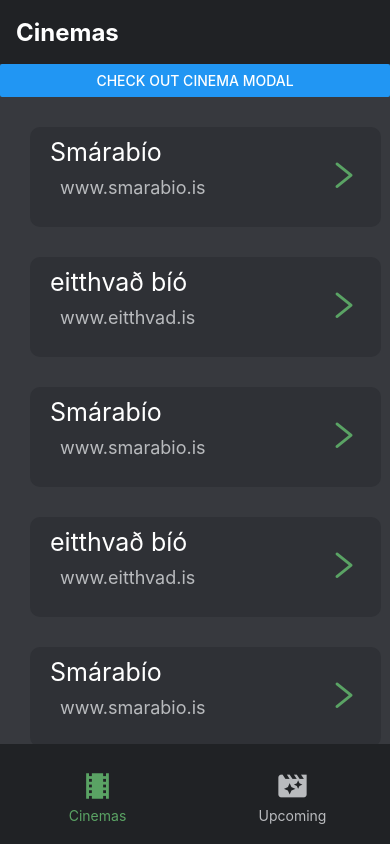
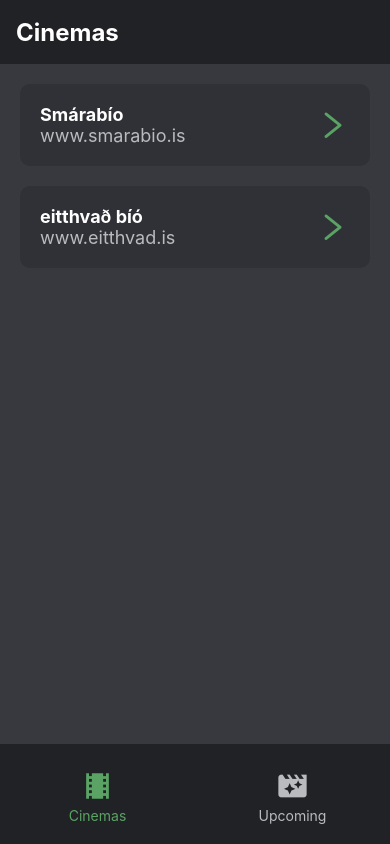
Before and after one commit to njalsson/cinema, a React Native app: screen /Cinemas in a window 390 px wide. Built offline with nearby package versions, Linux system fonts and the light colour scheme.

Commit message:
file structure

```diff
--- a/src/components/MovieItem/MovieItem.jsx
+++ b/src/components/MovieItem/MovieItem.jsx
@@ -1,5 +1,7 @@
 import React from 'react';
 import { Text, View } from 'react-native';
+import { AntDesign } from '@expo/vector-icons';
+import { green } from '../../styles/colors';
 import styles from './styles';
 
 import MoviePoster from '../MoviePoster/MoviePoster';
@@ -17,6 +19,7 @@
                     <Genre genre="Action" />
                 </View>
             </View>
+            <AntDesign name="right" size={36} color={green} style={{alignSelf: 'center'}}/>
         </View>
     );
 }
--- a/src/components/MovieItem/styles.js
+++ b/src/components/MovieItem/styles.js
@@ -3,7 +3,7 @@
 export default StyleSheet.create({
     container: {
         backgroundColor: itemBackground,
-        borderRadius: 20,
+        borderRadius: 10,
         padding: 20,
         flexDirection: 'row',
         marginBottom: 20,
--- a/src/components/cinemalist/cinemalist.jsx
+++ /dev/null
@@ -1,24 +0,0 @@
-import React from 'react';
-import { FlatList, TouchableOpacity } from 'react-native';
-import styles from './styles';
-import CinemalistItem from '../cinemalistitem/cinemalistItem';
-
-export default function Cinemalist({array}) {
-    return (            <FlatList style={styles.list}
-
-        data={array}
-        keyExtractor={item => item.id}
-        renderItem={({item}) => {
-            return (
-                <TouchableOpacity
-                    onPress={() => console.log('hello')}
-                >
-                    <CinemalistItem
-                        name={item.name}
-                        link={item.link}
-                    />
-                </TouchableOpacity>
-            );
-        }}
-    />);
-}
--- a/src/components/cinemalistitem/cinemalistItem.jsx
+++ b/src/components/cinemalistitem/cinemalistItem.jsx
@@ -1,20 +1,22 @@
 import React from 'react';
-import { View, Text } from 'react-native';
+import { View, Text} from 'react-native';
 import styles from './styles';
 import { AntDesign } from '@expo/vector-icons';
-import PropTypes from 'prop-types';
 
 export default function CinemalistItem({name, link}) {
     return (
-        <View style={styles.container}><View>
-            <Text style={styles.cinemaName}>{name}</Text>
-            <Text style={styles.cinemaLink}>{link}</Text>
+
+        <View style={styles.container}>
+            <View>
+                <Text style={styles.cinemaName}>{name}</Text>
+                <Text style={styles.cinemaLink}>{link}</Text>
+            </View>
+            <AntDesign style={styles.arrow} name="right" size={34} color="white" />
         </View>
-        <AntDesign style={styles.arrow} name="right" size={34} color="white" />
-        </View>);
+    );
 }
 
-CinemalistItem.propTypes = {
-    name: PropTypes.object.isRequired,
-    link: PropTypes.object.isRequired
-};
+// CinemalistItem.propTypes = {
+//     name: PropTypes.object.isRequired,
+//     link: PropTypes.object.isRequired
+// };
--- a/src/components/cinemalistitem/styles.js
+++ b/src/components/cinemalistitem/styles.js
@@ -3,33 +3,24 @@
 
 export default StyleSheet.create({
     container: {
-        marginTop: 30,
-        display: 'flex',
-        width: '90%',
-        marginLeft: 30,
-        height: 100,
+        marginBottom: 20,
         borderRadius: 10,
         backgroundColor: itemBackground,
         flexDirection: 'row',
-        // justifyContent: 'flex-end'
+        padding:20,
+        justifyContent: 'space-between',
+        alignItems: 'center',
     },
     cinemaName: {
-        marginLeft: 20,
-        marginTop: 10,
         color: 'white',
-        fontSize:25
+        fontWeight: 'bold',
+        fontSize: 18
     },
     cinemaLink: {
-        marginLeft: 30,
-        marginTop: 10,
         color: gray,
         fontSize:18
     },
     arrow: {
-        position: 'absolute',
-        right: 20,
-        top: 30,
-        color: green
-
+        color: green,
     },
 });
--- a/src/views/Cinemas/Cinemas.jsx
+++ b/src/views/Cinemas/Cinemas.jsx
@@ -1,15 +1,33 @@
 import React from 'react';
-import { StyleSheet, View, Button} from 'react-native';
-import Spinner from '../../components/Spinner/Spinner';
-import Cinemalist from '../../components/cinemalist/cinemalist';
+import { View, FlatList, TouchableOpacity} from 'react-native';
+
+import CinemalistItem from '../../components/CinemaListItem/CinemaListItem';
+
+import styles from './styles';
+
 export default function Cinemas({navigation}) {
-    var x = [{name:'Smárabío', link:'www.smarabio.is'}, {name:'eitthvað bíó', link:'www.eitthvad.is'},{name:'Smárabío', link:'www.smarabio.is'}, {name:'eitthvað bíó', link:'www.eitthvad.is'},{name:'Smárabío', link:'www.smarabio.is'}, {name:'eitthvað bíó', link:'www.eitthvad.is'},{name:'Smárabío', link:'www.smarabio.is'}, {name:'eitthvað bíó', link:'www.eitthvad.is'}];
+    var x = [{name:'Smárabío', link:'www.smarabio.is', id:1}, {name:'eitthvað bíó', link:'www.eitthvad.is', id:2}];
     return (
         <View>
-            <Button title="check out cinema modal" onPress={() => navigation.navigate('Cinema')}/>
-            <Cinemalist array={x} />
+            <FlatList style={styles.list}
+
+                data={x}
+                keyExtractor={item => item.id}
+                renderItem={({item}) => {
+                    return (
+                        <TouchableOpacity
+                            onPress={() => {navigation.navigate("Cinema")}}
+                        >
+
+                            <CinemalistItem
+                                name={item.name}
+                                link={item.link}
+                            />
+                        </TouchableOpacity>
+
+                    );
+                }}
+            />
         </View>
     );
 }
-
-const styles = StyleSheet.create({});
--- a/src/components/cinemalist/styles.js
+++ b/src/views/Cinemas/styles.js
@@ -2,7 +2,7 @@
 
 export default StyleSheet.create({
     list: {
-        width: '100%',
-        height: '100%'
+        padding: 20,
+        paddingBottom: 200,
     }
 });
```
